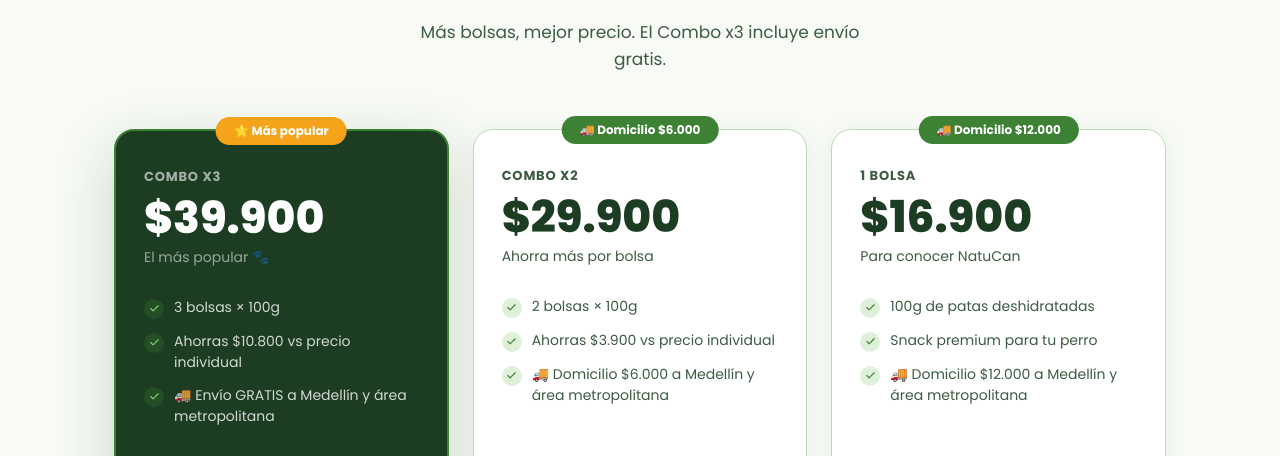
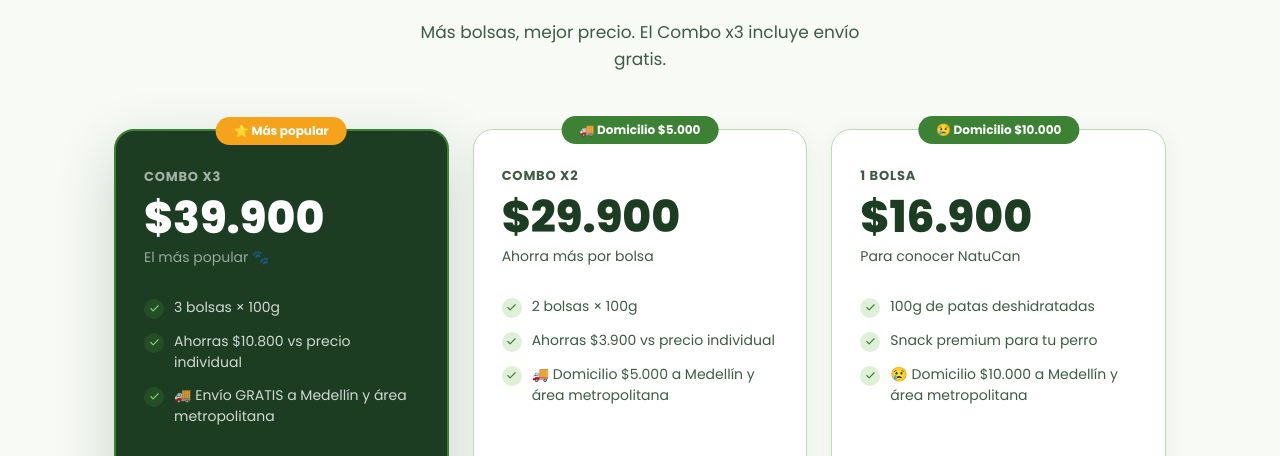
Before and after one commit to brandonvll/Natucan, a React (Vite) app: page / in a window 1280 px wide. Shown: the part 3938-4394 px from the top of the page. Built offline with nearby package versions, Linux system fonts and the light colour scheme.

Commit message:
update: adjust delivery prices and add sad face to 1 Bolsa

```diff
--- a/src/sections/Pricing.tsx
+++ b/src/sections/Pricing.tsx
@@ -17,18 +17,18 @@ const PLANS = [
     name: 'Combo x2',
     price: '$29.900',
     desc: 'Ahorra más por bolsa',
-    features: ['2 bolsas × 100g', 'Ahorras $3.900 vs precio individual', '🚚 Domicilio $6.000 a Medellín y área metropolitana'],
+    features: ['2 bolsas × 100g', 'Ahorras $3.900 vs precio individual', '🚚 Domicilio $5.000 a Medellín y área metropolitana'],
     featured: false,
-    badge: '🚚 Domicilio $6.000',
+    badge: '🚚 Domicilio $5.000',
     cta: 'Pedir Combo x2',
   },
   {
     name: '1 Bolsa',
     price: '$16.900',
     desc: 'Para conocer NatuCan',
-    features: ['100g de patas deshidratadas', 'Snack premium para tu perro', '🚚 Domicilio $12.000 a Medellín y área metropolitana'],
+    features: ['100g de patas deshidratadas', 'Snack premium para tu perro', '😢 Domicilio $10.000 a Medellín y área metropolitana'],
     featured: false,
-    badge: '🚚 Domicilio $12.000',
+    badge: '😢 Domicilio $10.000',
     cta: 'Pedir 1 Bolsa',
   },
 ];
```
